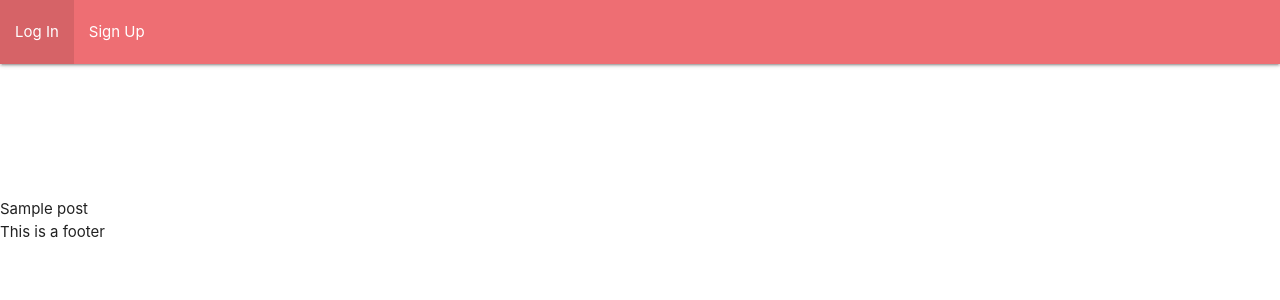
After one commit to Brosari0/showtube, a Django app: page /posts/1/ in a window 1280 px wide. The commit adds this page. Shown: the top 300 px of the page. Run offline with Django 4.2, Linux system fonts and the light colour scheme; tables that the repository leaves empty hold one stand-in row (values such as "Sample post").

Commit message:
allow a user to post, add detail page, alter migrations/model, add url detail/index, add function post_details/post_index in view

```diff
--- a/main_app/models.py
+++ b/main_app/models.py
@@ -3,6 +3,7 @@ from django.conf import settings
 from django.contrib.auth.models import User
 from django.urls import reverse
 from datetime import datetime
+
 
 # Create your models here.
 class Post(models.Model):
@@ -10,13 +11,13 @@ class Post(models.Model):
     title = models.CharField(max_length=200)
     description = models.TextField(null=True, blank=True)
     youtube_url = models.URLField(max_length=255, null=True, blank=True)
-    date = models.DateField('Post Date', default=datetime.now())
+    date = models.DateField('Post Date', default=datetime.now)
 
     def get_absolute_url(self):
-        return reverse('posts_detail', kwargs={'pk':self.id})
+        return reverse('detail', kwargs={'post_id':self.id})
 
     def __str__(self):
-        return self.name
+        return self.title
 
     class Meta:
         ordering = ['-date']
--- a/main_app/templates/base.html
+++ b/main_app/templates/base.html
@@ -18,7 +18,7 @@
             <ul>
                 {% if user.is_authenticated %}
                 <li>About</li>
-                <li>Index</li>
+                <li><a href="{% url 'index' %}"></a> Index</li>
                 <li><a href="{% url 'create_post' %}">Create Post</a></li>
                 <li><a href="{% url 'logout' %}">Log Out</a></li>
                 {% else %}
--- /dev/null
+++ b/main_app/templates/posts/detail.html
@@ -0,0 +1,8 @@
+{% extends 'base.html' %}
+{% block content %}
+<div>
+    {{ post.title }}
+    <iframe src="{{ post.youtube_url }}" frameborder="0"></iframe>
+</div>
+
+{% endblock %}
--- a/main_app/urls.py
+++ b/main_app/urls.py
@@ -1,9 +1,10 @@
 from django.urls import path
 from . import views
-from django.urls import re_path
 
 urlpatterns = [
     path('', views.home, name='home'),
     path('accounts/signup/', views.signup, name='signup'),
+    path('posts/index/', views.posts_index, name='index'),
     path('posts/create/', views.CreatePost.as_view(), name='create_post'),
+    path('posts/<int:post_id>/', views.posts_detail, name='detail'),
 ]
--- a/main_app/views.py
+++ b/main_app/views.py
@@ -38,3 +38,15 @@ class CreatePost(CreateView):
         form.instance.user = self.request.user
     # Let the CreateView do its job as usual (saving the object and redirecting)
         return super().form_valid(form)
+
+def posts_index(request):
+  posts = Post.objects.filter(user=request.user)
+  return render(request, 'posts/index.html', {
+    'posts': posts
+  })
+
+def posts_detail(request, post_id):
+    post = Post.objects.get(id=post_id)
+    return render(request, 'posts/detail.html', {
+        'post': post
+    })
```
Also changed, not shown: main_app/templates/posts/index.html (+20 -0 lines), main_app/migrations/0002_alter_post_date.py.
